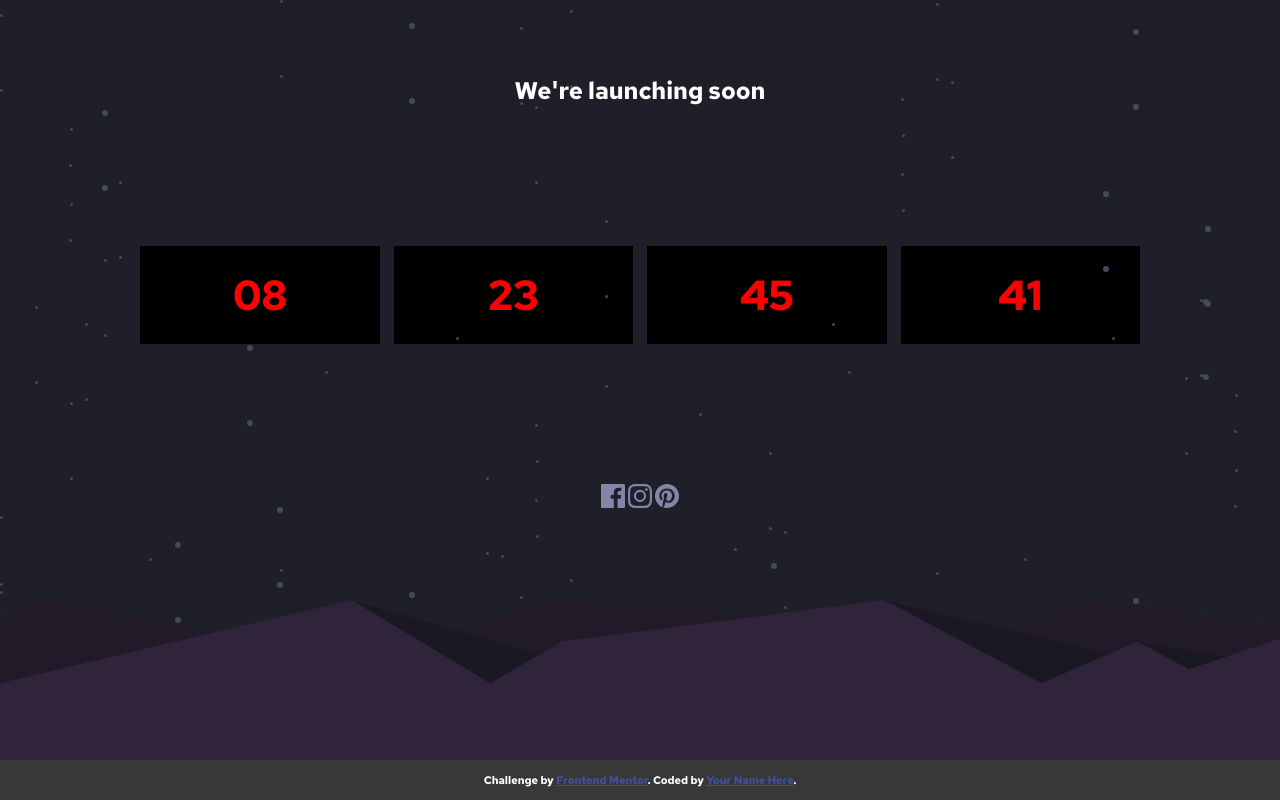
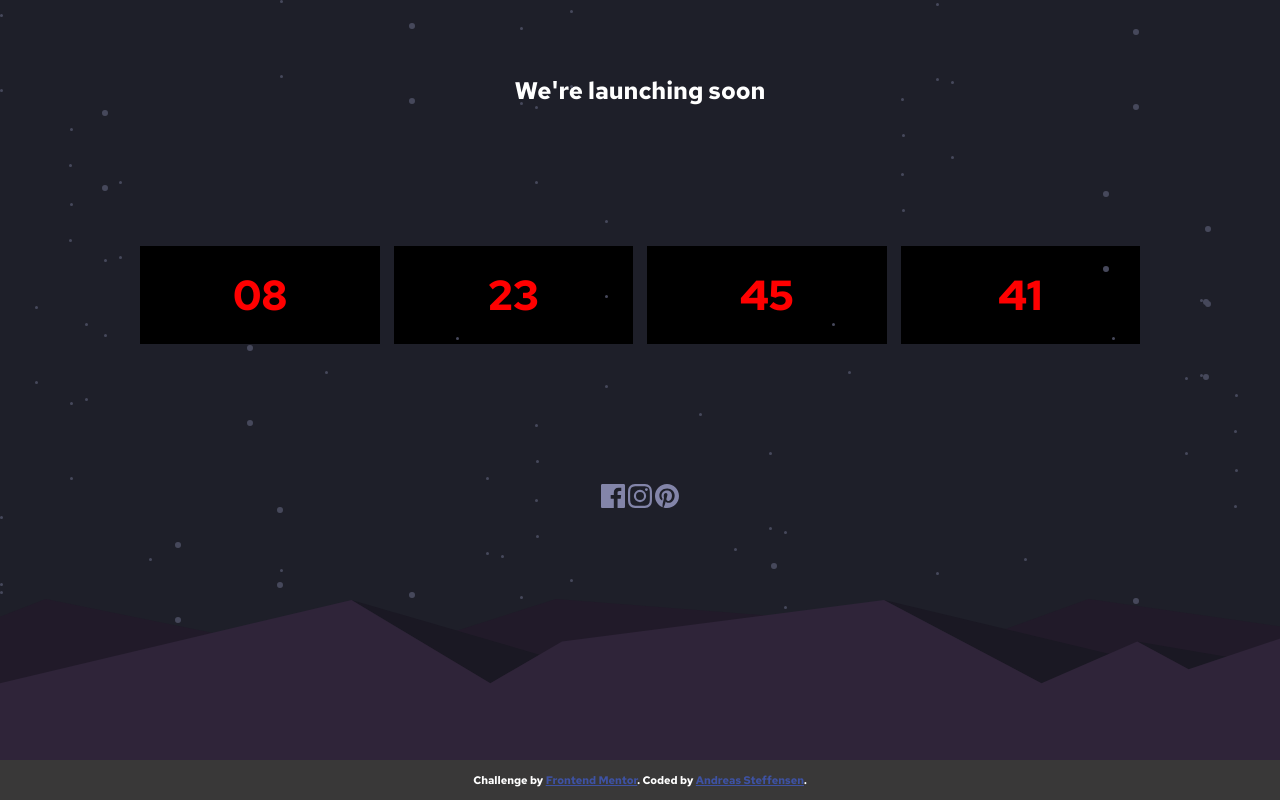
Before and after one commit to AMSteffensen/CountDown, a plain HTML site: page index.html in a window 1280 px wide. Shown: the top 800 px of the page. Drawn offline with Linux system fonts and the light colour scheme; files whose address does not match are found by name.

Commit message:
added name to footer

```diff
--- a/index.html
+++ b/index.html
@@ -77,7 +77,7 @@
       Challenge by
       <a href="https://www.frontendmentor.io?ref=challenge" target="_blank"
         >Frontend Mentor</a
-      >. Coded by <a href="#">Your Name Here</a>.
+      >. Coded by <a href="#">Andreas Steffensen</a>.
     </div>
   </footer>
 </html>
```
